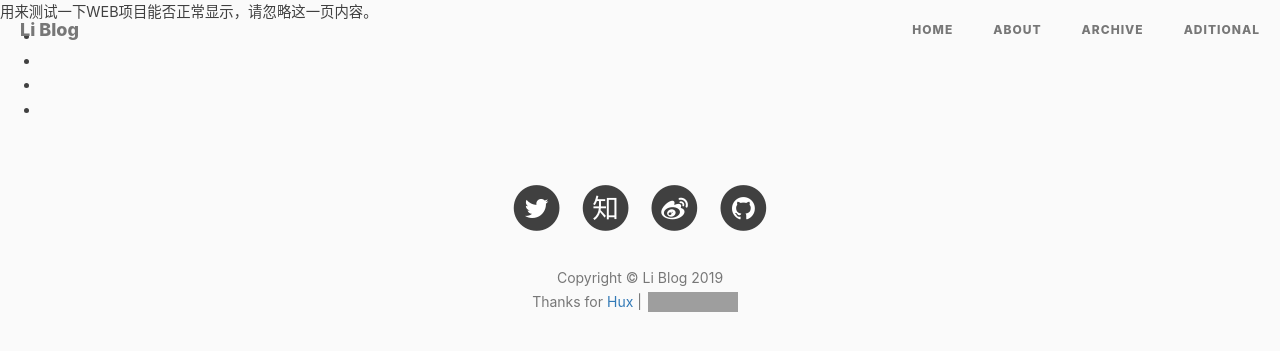
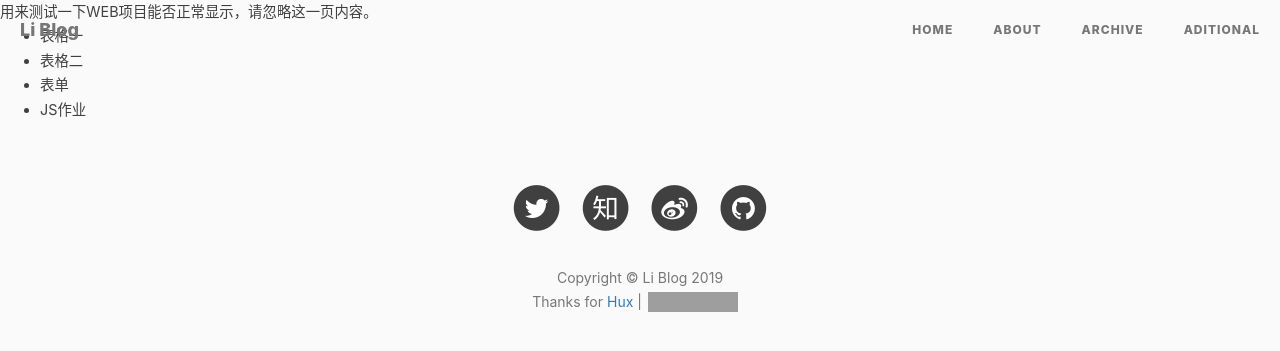
Before and after one commit to Mizirogi/Mizirogi.github.io, a Jekyll site: the page built from portfolio/index.html, in a window 1280 px wide. Shown: the top 351 px of the page. Built offline with Jekyll 4.4.1, drawn with Linux system fonts in a browser that asks for light colours; nearby versions of some CDN libraries; comment, search, counter and statistics services are not loaded; grey boxes are pictures that could not be loaded.

Commit message:
Update index.html

```diff
--- a/portfolio/index.html
+++ b/portfolio/index.html
@@ -18,10 +18,10 @@ layout: default
 
 		用来测试一下WEB项目能否正常显示，请忽略这一页内容。
 		<ul>
-			<li><a href="https://nextick.icu/myhjc/table1.html"></a></li>
-			<li><a href="https://nextick.icu/myhjc/table2.html"></a></li>
-			<li><a href="https://nextick.icu/myhjc/formFF.html"></a></li>
-			<li><a href="https://nextick.icu/myhjc/jswork1.html"></a></li>
+			<li><a href="https://nextick.icu/myhjc/table1.html"></a>表格一</li>
+			<li><a href="https://nextick.icu/myhjc/table2.html"></a>表格二</li>
+			<li><a href="https://nextick.icu/myhjc/formFF.html"></a>表单</li>
+			<li><a href="https://nextick.icu/myhjc/jswork1.html"></a>JS作业</li>
 		</ul>
 
 		</div>
```
